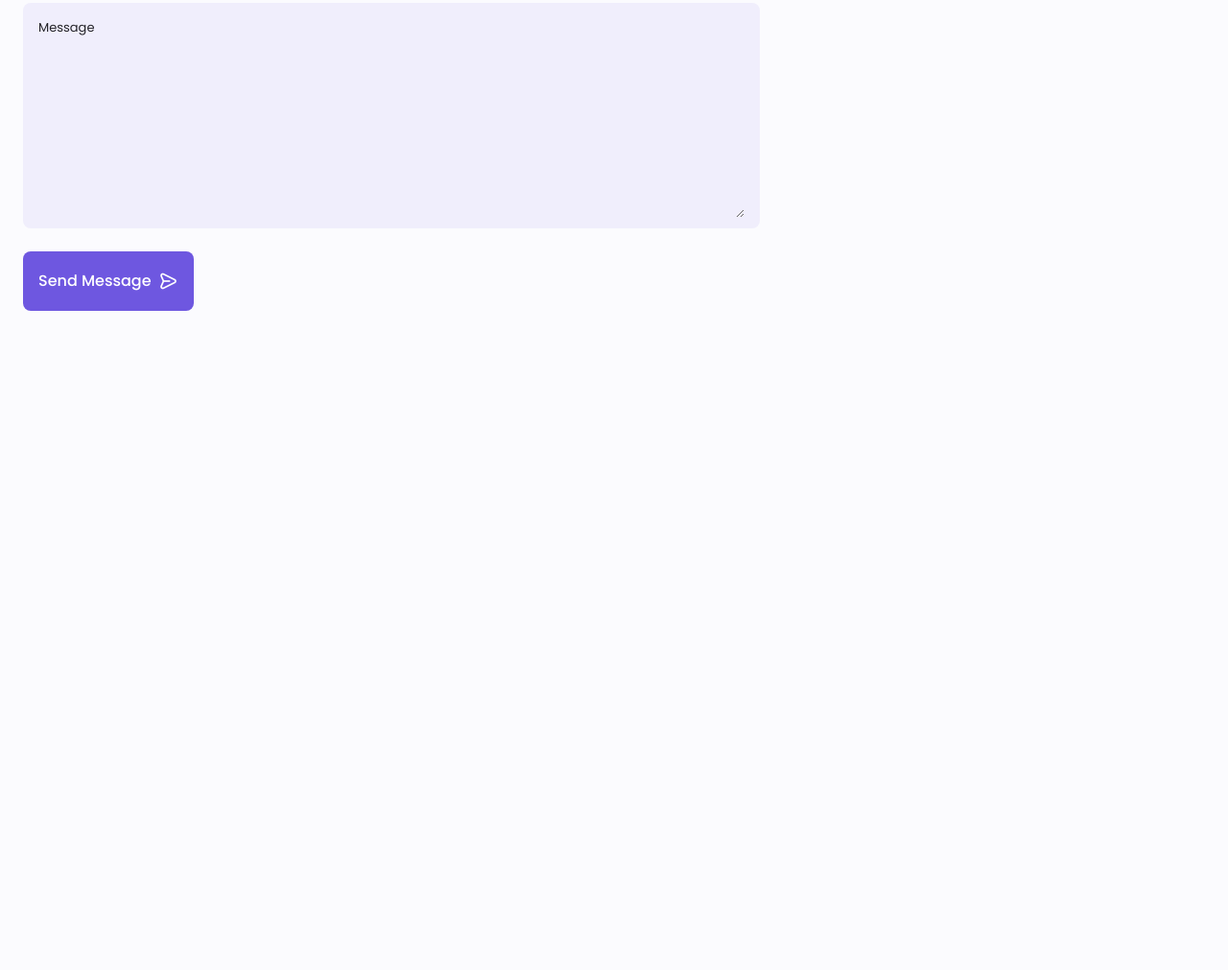
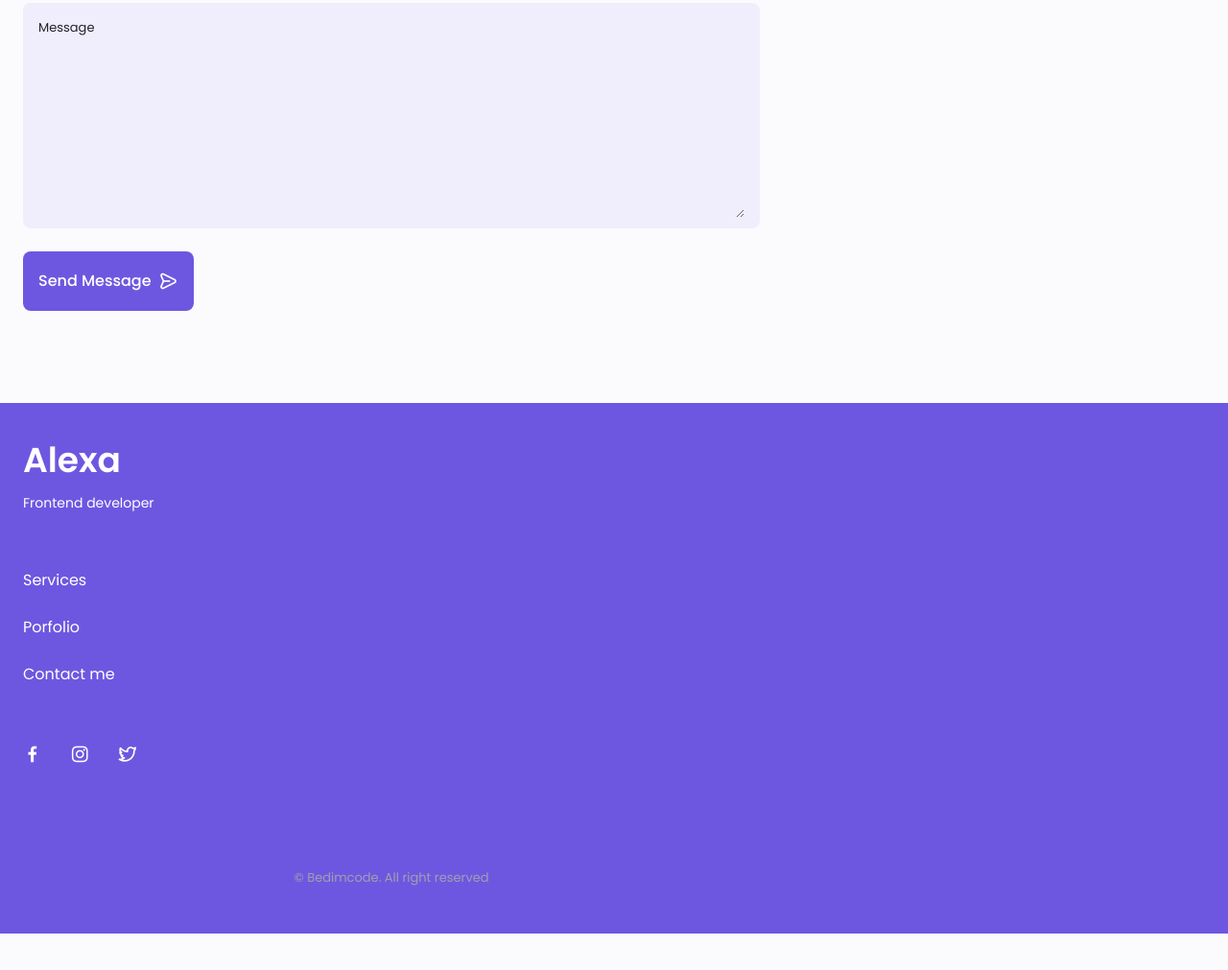
Before and after one commit to EmmanuelBlanchard/Training-for-the-responsive-personal-portfolio-website, a plain HTML site: page index.html in a window 1280 px wide. Shown: the part 5673-6684 px from the top of the page at 96% size. Before the commit the page ends 6109 px from the top, so only its background shows below. Drawn offline with nearby package versions, Linux system fonts and the light colour scheme.

Commit message:
handling 'footer' part.

```diff
--- a/assets/css/styles.css
+++ b/assets/css/styles.css
@@ -886,7 +886,60 @@ img {
 }
 
 /*==================== FOOTER ====================*/
+.footer {
+    padding-top: 2rem;
+}
 
+.footer__container {
+    row-gap: 3.5rem;
+}
+
+.footer__bg {
+    background-color: var(--first-color-second);
+    padding: 2rem 0 3rem;
+}
+
+.footer__title {
+    font-size: var(--h1-font-size);
+    margin-bottom: var(--mb-0-25);
+}
+
+.footer__subtitle {
+    font-size: var(--small-font-size);
+}
+
+.footer__links {
+    display: flex;
+    flex-direction: column;
+    row-gap: 1.5rem;
+}
+
+.footer__link:hover {
+    color: var(--first-color-lighter);
+}
+
+.footer__social {
+    font-size: 1.25rem;
+    margin-right: var(--mb-1-5);
+}
+
+.footer__social:hover {
+    color: var(--first-color-lighter);
+}
+
+.footer__copy {
+    font-size: var(--smaller-font-size);
+    text-align: center;
+    color: var(--text-color-light);
+    margin-top: var(--mb-3);
+}
+
+.footer__title,
+.footer__subtitle,
+.footer__link,
+.footer__social {
+    color: #FFF;
+}
 
 /*========== SCROLL UP ==========*/
 
--- a/index.html
+++ b/index.html
@@ -867,7 +867,42 @@
 
         <!--==================== FOOTER ====================-->
         <footer class="footer">
+            <div class="footer__bg">
+                <div class="footer__container container grid">
+                    <div>
+                        <h1 class="footer__title">Alexa</h1>
+                        <span class="footer__subtitle">Frontend developer</span>
+                    </div>
 
+                    <ul class="footer__links">
+                        <li>
+                            <a href="#services" class="footer__link">Services</a>
+                        </li>
+                        <li>
+                            <a href="#portfolio" class="footer__link">Porfolio</a>
+                        </li>
+                        <li>
+                            <a href="#contact" class="footer__link">Contact me</a>
+                        </li>
+                    </ul>
+
+                    <div class="footer__socials">
+                        <a href="https://www.facebook.com/" target="_blank" class="footer__social">
+                            <i class="uil uil-facebook-f"></i>
+                        </a>
+
+                        <a href="https://www.instagram.com/" target="_blank" class="footer__social">
+                            <i class="uil uil-instagram"></i>
+                        </a>
+
+                        <a href="https://twitter.com/" target="_blank" class="footer__social">
+                            <i class="uil uil-twitter-alt"></i>
+                        </a>
+                    </div>
+
+                    <p class="footer__copy">&#169; Bedimcode. All right reserved</p>
+                </div>
+            </div>
 
         </footer>
 
```
